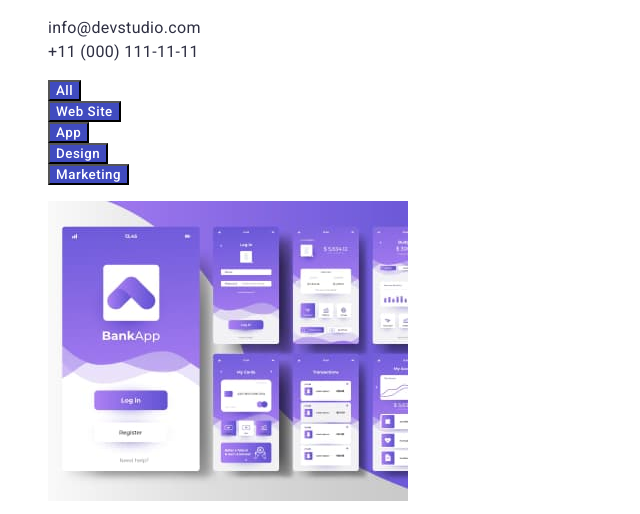
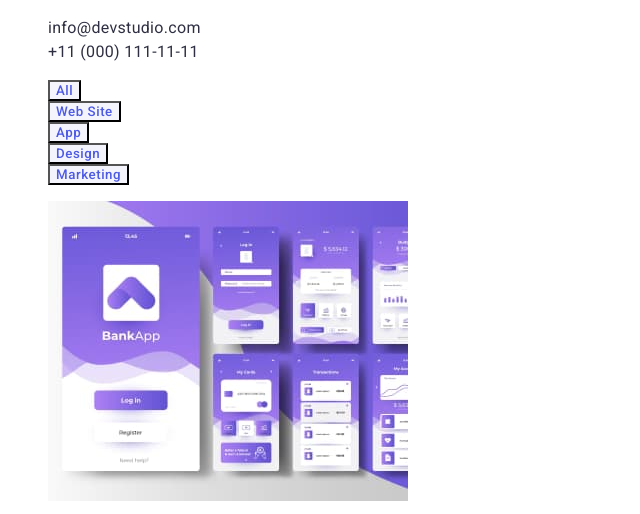
Before and after one commit to AlShevka/goit-markup-hw-02, a plain HTML site: page portfolio.html in a window 1280 px wide. Shown: the part 120-634 px from the top of the page, without its empty margins (0-640 px from the left). Drawn offline with Linux system fonts and the light colour scheme.

Commit message:
added in css hover with btn

```diff
--- a/css/styles.css
+++ b/css/styles.css
@@ -127,9 +127,13 @@ body{
 	align-items: center;
 	text-align: center;
 	letter-spacing: 0.04em;
-	color:var(--color-white);
-	background:var(--color-ocean);
+	color:var(--color-iris);
+	background:var(--color-cloud);
 	cursor: pointer;
+}
+.filters-btn:hover {
+	color: var(--color-white);
+	background: var(--color-ocean);
 }
 
 .galery-title {
```
